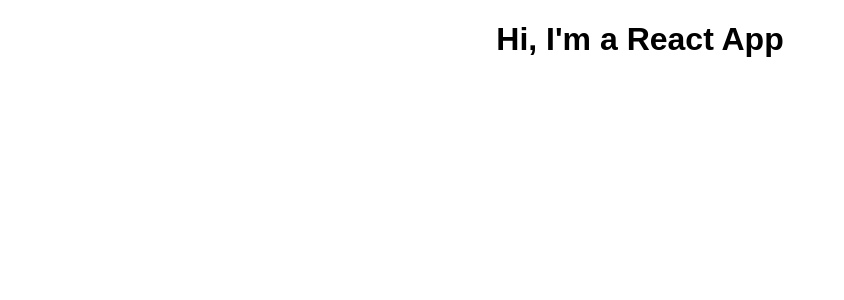
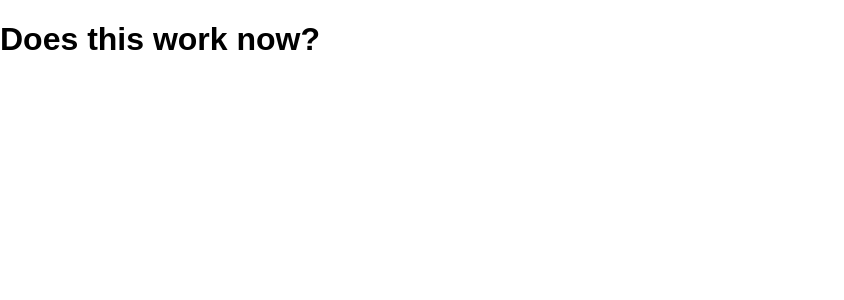
Before and after one commit to barksanto/react-complete-guide, a React (Create React App) app: page / in a window 1280 px wide. Shown: the top 300 px of the page, without its empty margins (0-844 px from the left). Built offline with nearby package versions, Linux system fonts and the light colour scheme.

Commit message:
using react.createElement

```diff
--- a/src/App.js
+++ b/src/App.js
@@ -3,12 +3,14 @@
 
 class App extends Component {
   render() {
-    return (
-      /* We will nest the rest of our components in this div also */
-      <div className="App">
-        <h1>Hi, I'm a React App</h1>
-      </div>
-    );
+    // return (
+    //   /* We will nest the rest of our components in this div also */
+    //   <div className="App">
+    //     <h1>Hi, I'm a React App</h1>
+    //   </div>
+    // );
+    // h1 is interpreted as text
+    return React.createElement('div', null, React.createElement('h1', null, 'Does this work now?'))
   }
 }
 
```
